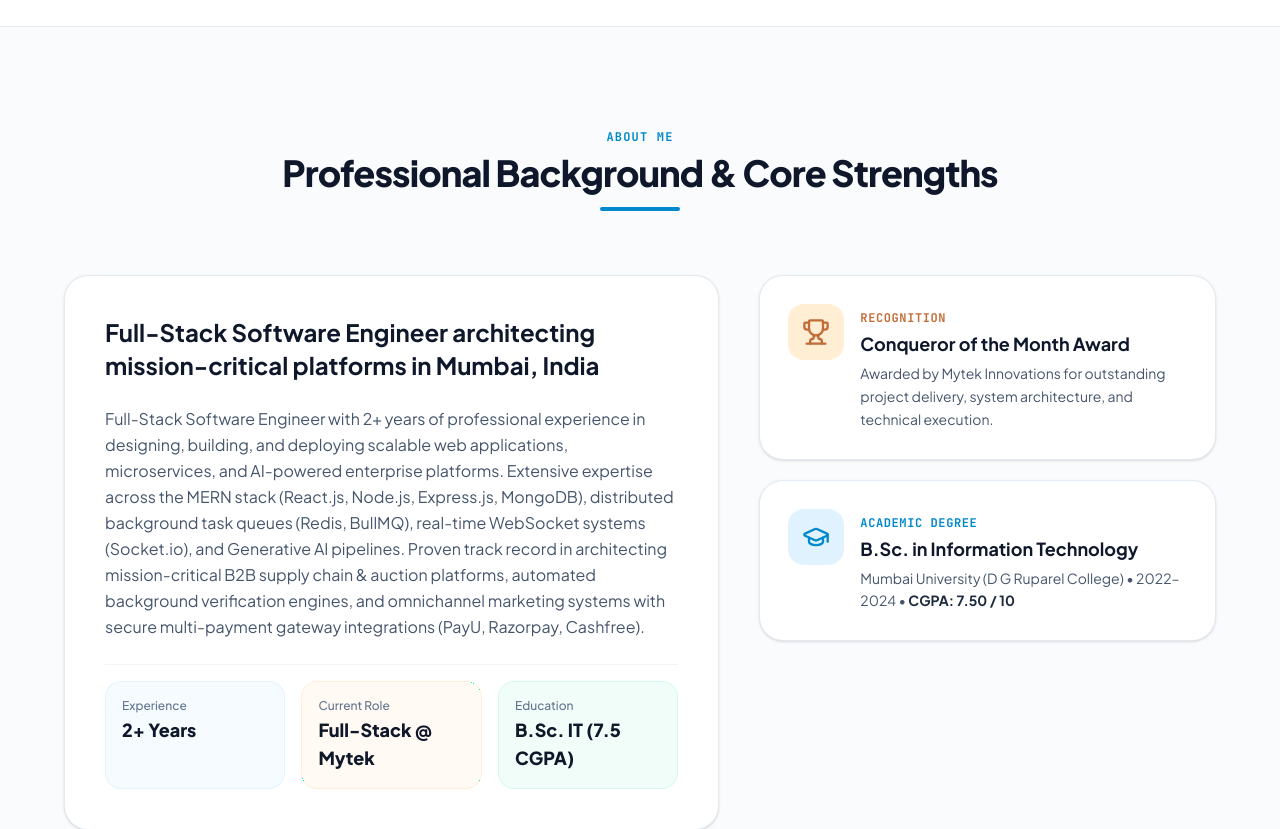
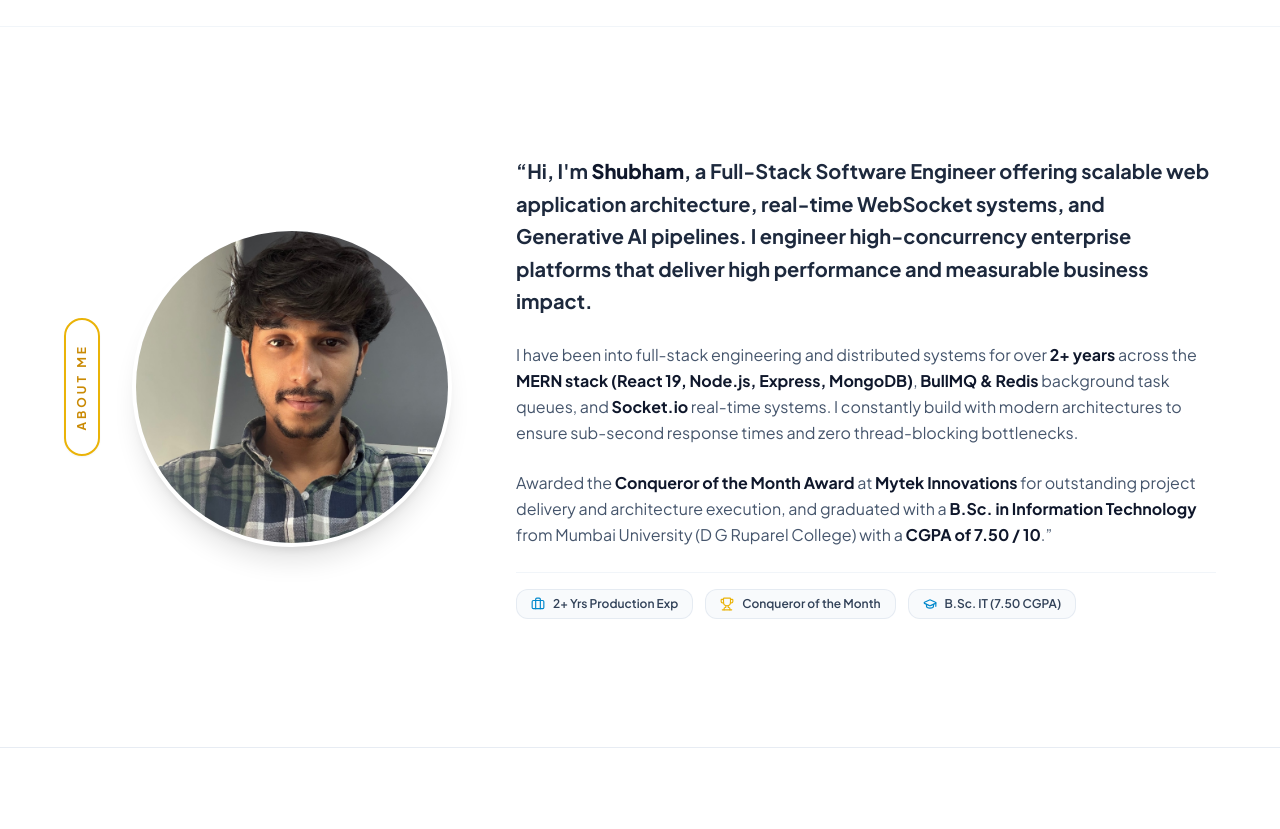
Before and after one commit to shubhamharaddev24-a11y/Portfolio, a React (Vite) app in the folder frontend/: page / in a window 1280 px wide. Shown: the part 720-1549 px from the top of the page. Built offline with nearby package versions, Linux system fonts and the light colour scheme.

Commit message:
feat: add AboutSection and Projects components along with profile asset images

```diff
--- a/frontend/src/components/AboutSection.jsx
+++ b/frontend/src/components/AboutSection.jsx
@@ -1,81 +1,88 @@
 import React from 'react';
 import { portfolioData } from '../data/portfolioData';
-import { Trophy, GraduationCap, Award, Zap, Code, ShieldCheck } from 'lucide-react';
+import { Trophy, GraduationCap, Briefcase, CheckCircle2 } from 'lucide-react';
 
 export const AboutSection = () => {
   const { personal, education, achievements } = portfolioData;
 
   return (
-    <section id="about" className="py-24 bg-slate-50/80 border-t border-slate-200/80 w-full">
-      <div className="w-full max-w-[1600px] mx-auto px-6 sm:px-10 lg:px-16">
+    <section id="about" className="py-24 sm:py-32 bg-white border-t border-slate-100 w-full overflow-hidden">
+      <div className="w-full max-w-[1400px] mx-auto px-6 sm:px-12 lg:px-16">
 
-        {/* Section Title */}
-        <div className="text-center max-w-3xl mx-auto mb-16">
-          <span className="text-xs font-bold uppercase tracking-widest text-[#0088cc] font-mono">
-            About Me
-          </span>
-          <h2 className="text-3xl sm:text-4xl font-extrabold text-slate-900 mt-1.5 tracking-tight">
-            Professional Background &amp; Core Strengths
-          </h2>
-          <div className="w-20 h-1 bg-[#0088cc] mx-auto mt-3.5 rounded-full"></div>
-        </div>
+        <div className="flex flex-col lg:flex-row items-center gap-10 lg:gap-16">
 
-        <div className="grid grid-cols-1 lg:grid-cols-12 gap-10 items-start">
+          {/* Left Column: Vertical Pill Badge + Circular Portrait */}
+          <div className="flex items-center gap-6 sm:gap-8 shrink-0">
 
-          {/* Bio Box */}
-          <div className="lg:col-span-7 bg-white p-8 sm:p-10 rounded-3xl border border-slate-200/90 shadow-sm hover:shadow-md transition-shadow space-y-6">
-            <h3 className="text-xl sm:text-2xl font-bold text-slate-900 leading-snug">
-              Full-Stack Software Engineer architecting mission-critical platforms in Mumbai, India
-            </h3>
+            {/* Vertical "ABOUT ME" Pill matching reference image */}
+            <div className="hidden sm:flex items-center justify-center border-2 border-[#eab308] rounded-full py-6 px-2 text-[#ca8a04] shadow-xs">
+              <span
+                className="text-xs font-bold uppercase tracking-[0.25em] select-none"
+                style={{
+                  writingMode: 'vertical-rl',
+                  transform: 'rotate(180deg)',
+                }}
+              >
+                ABOUT ME
+              </span>
+            </div>
 
-            <p className="text-sm sm:text-base text-slate-600 leading-relaxed font-normal">
-              {personal.summary}
-            </p>
+            {/* Mobile Header Badge */}
+            <div className="sm:hidden flex items-center justify-center border-2 border-[#eab308] rounded-full px-4 py-1 text-[#ca8a04] text-xs font-bold tracking-widest uppercase mb-4">
+              ABOUT ME
+            </div>
 
-            <div className="pt-4 border-t border-slate-100 grid grid-cols-2 sm:grid-cols-3 gap-4 text-xs sm:text-sm">
-              <div className="p-4 bg-sky-50/70 rounded-2xl border border-sky-100/80 hover:bg-sky-50 transition-colors">
-                <span className="text-slate-500 block text-xs font-medium">Experience</span>
-                <span className="font-extrabold text-slate-900 text-base sm:text-lg mt-0.5 block">2+ Years</span>
-              </div>
-              <div className="p-4 bg-orange-50/70 rounded-2xl border border-orange-100/80 hover:bg-orange-50 transition-colors">
-                <span className="text-slate-500 block text-xs font-medium">Current Role</span>
-                <span className="font-extrabold text-slate-900 text-base sm:text-lg mt-0.5 block">Full-Stack @ Mytek</span>
-              </div>
-              <div className="p-4 bg-emerald-50/70 rounded-2xl border border-emerald-100/80 hover:bg-emerald-50 transition-colors">
-                <span className="text-slate-500 block text-xs font-medium">Education</span>
-                <span className="font-extrabold text-slate-900 text-base sm:text-lg mt-0.5 block">B.Sc. IT (7.5 CGPA)</span>
-              </div>
-            </div>
-          </div>
+            {/* Circular Photo Card with subtle background circle matching reference */}
+            <div className="relative">
+              {/* Soft circular background ring */}
+              <div className="absolute inset-0 bg-[#f1f5f9] rounded-full scale-105 -z-10"></div>
 
-          {/* Awards & Education Highlights */}
-          <div className="lg:col-span-5 space-y-5">
-
-            {/* Award Card */}
-            <div className="bg-white p-7 rounded-3xl border border-slate-200/90 shadow-sm hover:border-[#c26d38]/50 hover:shadow-md transition-all flex items-start gap-4">
-              <div className="w-14 h-14 rounded-2xl bg-orange-100 text-[#c26d38] flex items-center justify-center shrink-0">
-                <Trophy className="w-7 h-7" />
-              </div>
-              <div>
-                <span className="text-xs font-bold text-[#c26d38] uppercase tracking-wider font-mono">Recognition</span>
-                <h4 className="text-base sm:text-lg font-bold text-slate-900 mt-0.5">Conqueror of the Month Award</h4>
-                <p className="text-xs sm:text-sm text-slate-600 mt-1 leading-relaxed">
-                  Awarded by Mytek Innovations for outstanding project delivery, system architecture, and technical execution.
-                </p>
+              {/* Main Circular Profile Image */}
+              <div className="w-64 h-64 sm:w-72 sm:h-72 md:w-80 md:h-80 rounded-full overflow-hidden bg-slate-100 shadow-xl border-4 border-white">
+                <img
+                  src="/assets/shubham_real.jpg"
+                  alt={personal.name}
+                  className="w-full h-full object-cover object-[center_20%] hover:scale-105 transition-transform duration-500"
+                  onError={(e) => {
+                    e.target.src = '/assets/avatar.jpg';
+                  }}
+                />
               </div>
             </div>
 
-            {/* Education Card */}
-            <div className="bg-white p-7 rounded-3xl border border-slate-200/90 shadow-sm hover:border-[#0088cc]/50 hover:shadow-md transition-all flex items-start gap-4">
-              <div className="w-14 h-14 rounded-2xl bg-sky-100 text-[#0088cc] flex items-center justify-center shrink-0">
-                <GraduationCap className="w-7 h-7" />
+          </div>
+
+          {/* Right Column: Quoted Editorial Content matching reference typography */}
+          <div className="flex-1 space-y-6 text-center lg:text-left">
+
+            {/* Main Headline Paragraph */}
+            <p className="text-base sm:text-lg lg:text-xl font-bold text-slate-800 leading-relaxed">
+              &ldquo;Hi, I&apos;m <span className="text-slate-900 font-extrabold">{personal.name.split(' ')[0]}</span>, a Full-Stack Software Engineer offering scalable web application architecture, real-time WebSocket systems, and Generative AI pipelines. I engineer high-concurrency enterprise platforms that deliver high performance and measurable business impact.
+            </p>
+
+            {/* Secondary Paragraph */}
+            <p className="text-sm sm:text-base text-slate-600 leading-relaxed font-normal">
+              I have been into full-stack engineering and distributed systems for over <strong className="text-slate-900 font-bold">2+ years</strong> across the <strong className="text-slate-900 font-bold">MERN stack (React 19, Node.js, Express, MongoDB)</strong>, <strong className="text-slate-900 font-bold">BullMQ &amp; Redis</strong> background task queues, and <strong className="text-slate-900 font-bold">Socket.io</strong> real-time systems. I constantly build with modern architectures to ensure sub-second response times and zero thread-blocking bottlenecks.
+            </p>
+
+            {/* Third Paragraph */}
+            <p className="text-sm sm:text-base text-slate-600 leading-relaxed font-normal">
+              Awarded the <strong className="text-slate-900 font-bold">Conqueror of the Month Award</strong> at <strong className="text-slate-900 font-bold">Mytek Innovations</strong> for outstanding project delivery and architecture execution, and graduated with a <strong className="text-slate-900 font-bold">B.Sc. in Information Technology</strong> from Mumbai University (D G Ruparel College) with a <strong className="text-slate-900 font-bold">CGPA of 7.50 / 10</strong>.&rdquo;
+            </p>
+
+            {/* Quick Summary Credentials Pills */}
+            <div className="flex flex-wrap items-center justify-center lg:justify-start gap-3 pt-4 border-t border-slate-100">
+              <div className="flex items-center gap-2 px-3.5 py-1.5 rounded-xl bg-slate-50 border border-slate-200/80 text-xs font-semibold text-slate-700">
+                <Briefcase className="w-3.5 h-3.5 text-[#0088cc]" />
+                <span>2+ Yrs Production Exp</span>
               </div>
-              <div>
-                <span className="text-xs font-bold text-[#0088cc] uppercase tracking-wider font-mono">Academic Degree</span>
-                <h4 className="text-base sm:text-lg font-bold text-slate-900 mt-0.5">B.Sc. in Information Technology</h4>
-                <p className="text-xs sm:text-sm text-slate-600 mt-1 leading-relaxed">
-                  Mumbai University (D G Ruparel College) &bull; 2022–2024 &bull; <strong className="text-slate-800">CGPA: 7.50 / 10</strong>
-                </p>
+              <div className="flex items-center gap-2 px-3.5 py-1.5 rounded-xl bg-slate-50 border border-slate-200/80 text-xs font-semibold text-slate-700">
+                <Trophy className="w-3.5 h-3.5 text-[#eab308]" />
+                <span>Conqueror of the Month</span>
+              </div>
+              <div className="flex items-center gap-2 px-3.5 py-1.5 rounded-xl bg-slate-50 border border-slate-200/80 text-xs font-semibold text-slate-700">
+                <GraduationCap className="w-3.5 h-3.5 text-[#0088cc]" />
+                <span>B.Sc. IT (7.50 CGPA)</span>
               </div>
             </div>
 
--- a/frontend/src/components/Projects.jsx
+++ b/frontend/src/components/Projects.jsx
@@ -223,7 +223,7 @@ export const Projects = () => {
                 {/* Link */}
                 <div className="pt-2">
                   <a
-                    href="https://mytek.ai"
+                    href="https://borade.ai"
                     target="_blank"
                     rel="noreferrer"
                     className="inline-flex items-center gap-1.5 text-xs font-bold text-slate-900 hover:text-[#0066ff] transition-colors"
```
Also changed, not shown: frontend/public/assets/shubham_real.jpg (added), frontend/src/assets/shubham_real.jpg (added).
